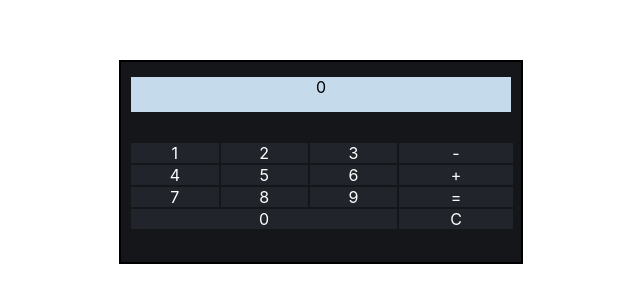
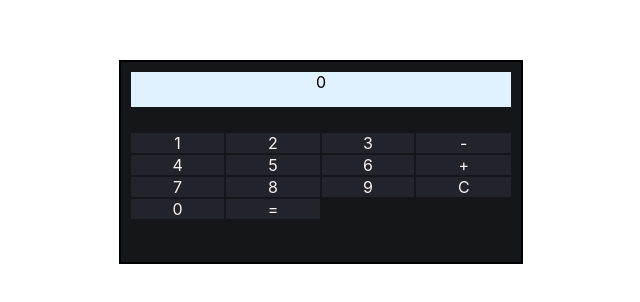
Before and after one commit to Zeveke/Calculator, a React (Create React App) app: page / in a window 1280 px wide. Shown: the part 390-692 px from the top of the page, without its empty margins (319-959 px from the left). Built offline with nearby package versions, Linux system fonts and the light colour scheme.

Commit message:
change styles

```diff
--- a/src/App.js
+++ b/src/App.js
@@ -2,14 +2,13 @@ import styles from './App.module.css';
 import { useState } from 'react';
 
 export const App = () => {
-	const NUMS = [1, 2, 3, 4, 5, 6, 7, 8, 9, 0];
+	const NUMS = [1, 2, 3, '-', 4, 5, 6, '+', 7, 8, 9, 'C', 0, '='];
 
 	const [value, setValue] = useState(0);
 	const [isResult, setIsResult] = useState(false);
 
 	const countResult = (countResult) => {
 		if (countResult.length) {
-
 			const selection = countResult
 				.split(' ')
 				.filter((symbol) => isFinite(symbol) === false);
@@ -37,34 +36,37 @@ export const App = () => {
 		}
 	};
 
-	const addDigit = (event) => {
-		const li = event.target.closest('li');
-
-		if (li) {
+	const addCeil = (event) => {
+		if (event) {
 			setIsResult(isResult ? !isResult : false);
 			setValue((updatedValue) =>
-				updatedValue === 0 ? li.textContent : (updatedValue += li.textContent),
+				updatedValue === 0 ? event : (updatedValue += event),
 			);
 		}
-	}
+	};
 
-	const doOperation = (event) => {
-		const select = event.target.closest('li');
-						if (select.textContent !== '=') {
+	const doTask = (event) => {
+		const dataValue = event.target.dataset.value;
+
+		if (isFinite(dataValue)) {
+			addCeil(dataValue);
+		} else if (!isFinite(dataValue)) {
+			if (dataValue !== '=') {
 				setIsResult(isResult ? !isResult : false);
 				setValue(
-								select.textContent === '-'
+					dataValue === '-'
 						? `${value} - `
-									: select.textContent === '+'
+						: dataValue === '+'
 						  ? `${value} + `
-									: select.textContent === 'C'
+						  : dataValue === 'C'
 						    ? 0
-									: null,
+						    : false,
 				);
-						} else if (select.textContent === '=') {
+			} else if (dataValue === '=') {
 				setValue(() => countResult(value));
 			}
 		}
+	};
 
 	return (
 		<div className={styles.сontainer}>
@@ -72,30 +74,15 @@ export const App = () => {
 			<div className={styles.gridContainer}>
 				<ul
 					className={styles.numbers}
-					onClick={(evt) => {addDigit(evt)}}
+					onClick={(evt) => {
+						doTask(evt);
+					}}
 				>
 					{NUMS.map((number) => (
-						<li className={styles.li} key={number}>
+						<li className={styles.li} key={number} data-value={number}>
 							{number}
 						</li>
 					))}
-				</ul>
-				<ul
-					className={styles.selection}
-					onClick={(evt) => {doOperation(evt)}}
-				>
-					<li className={styles.li} key="operator">
-						-
-					</li>
-					<li className={styles.li} key="operator">
-						+
-					</li>
-					<li className={styles.li} key="operator">
-						=
-					</li>
-					<li className={styles.li} key="operator">
-						C
-					</li>
 				</ul>
 			</div>
 		</div>
--- a/src/App.module.css
+++ b/src/App.module.css
@@ -12,56 +12,45 @@
 	display: grid;
 	width: 95%;
 	margin: auto;
-	grid-template-columns: 70% 30%;
 	gap: 2px;
+	grid-template-columns: 100;
 }
 
 .screen {
 	width: 95%;
-	margin: 15px;
+	margin: 10px;
 	margin-left: auto;
 	margin-right: auto;
 	height: 35px;
-	background-color: #c5dbec;
+	background-color: #e1f2ff;
 	text-align: center;
+}
+
+.result {
+	width: 95%;
+	margin: 10px;
+	margin-left: auto;
+	margin-right: auto;
+	height: 35px;
+	background-color: #042926;
+	text-align: center;
+	color: rgb(247, 240, 240);
 }
 
 .numbers {
 	width: auto;
 	display: grid;
-	grid-template-columns: auto auto auto;
+	grid-template-columns: auto auto auto auto;
 	grid-template-rows: auto auto auto auto;
 	padding: 0;
 	gap: 2px;
-}
-
-.numbers li:last-child {
-	grid-column-start: 1;
-	grid-column-end: 4;
-}
-
-.selection {
-	display: grid;
-	padding: 0;
-	gap: 2px;
-}
-
-.result {
-	width: 95%;
-	margin: 15px;
-	margin-left: auto;
-	margin-right: auto;
-	height: 35px;
-	background-color: #e1fffd;
-	text-align: center;
-	color: rgb(35, 28, 53);
 }
 
 li {
 	width: auto;
 	height: 20px;
 	background-color: #21242b;
-	color: white;
+	color: rgb(248, 243, 243);
 	list-style-type: none;
 	text-align: center;
 }
```
Lines whose indentation alone changed are shown as unchanged.
